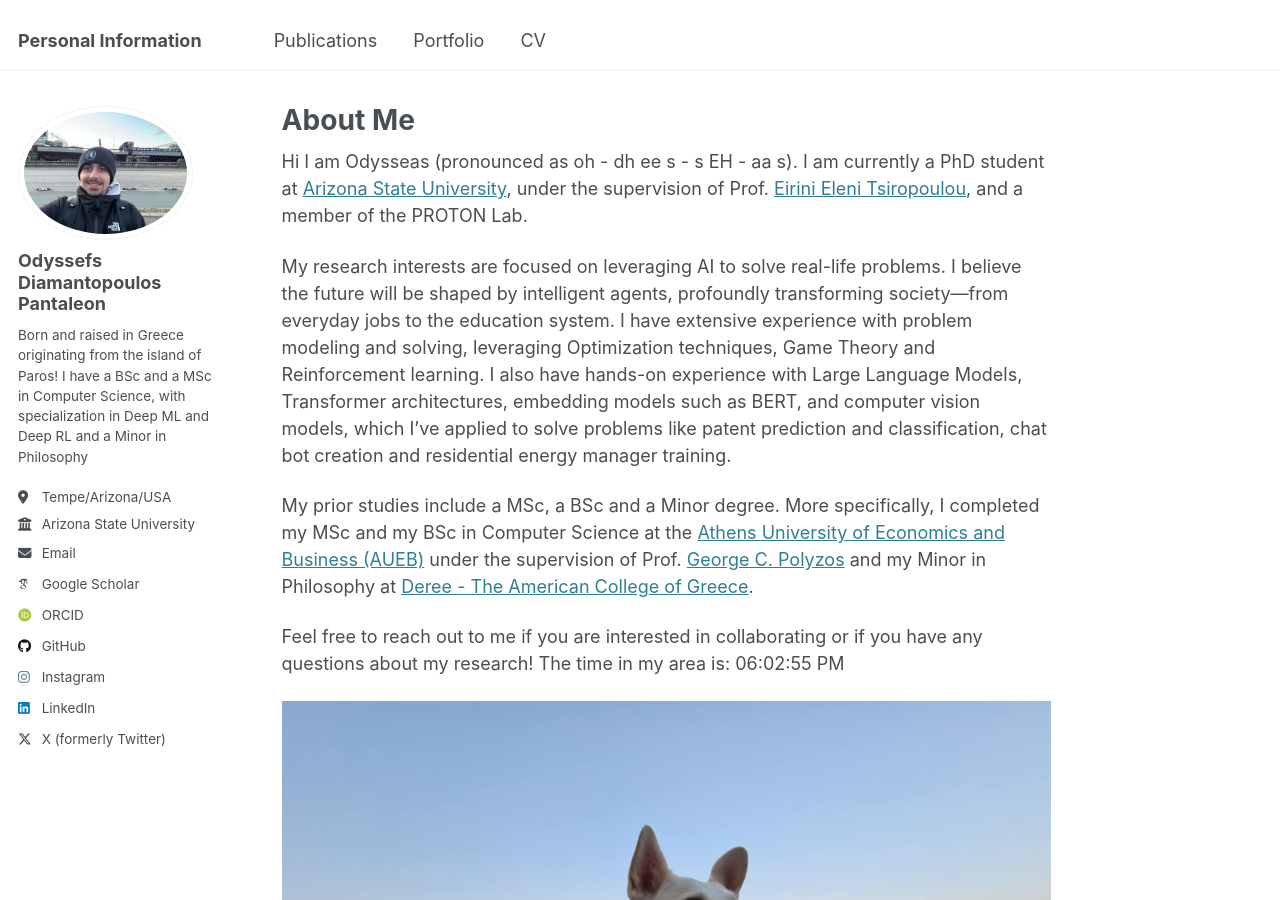
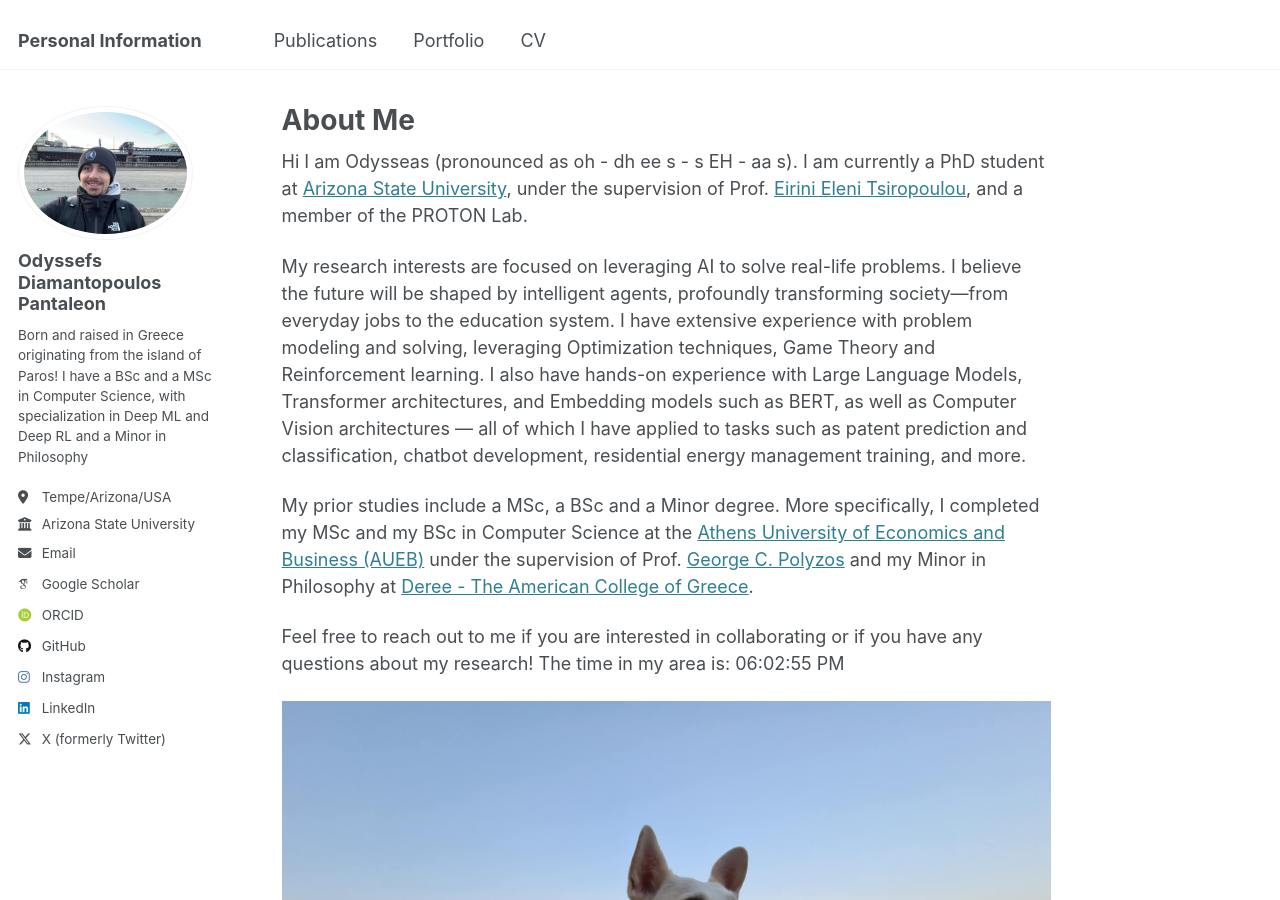
Before and after one commit to gody10/gody10.github.io, a Jekyll site: the page built from _pages/about.md, in a window 1280 px wide and 900 px high. Built offline with Jekyll 4.4.1, drawn with Linux system fonts in a browser that asks for light colours; some web fonts are replaced.

Commit message:
Change bio text

```diff
--- a/_pages/about.md
+++ b/_pages/about.md
@@ -9,7 +9,7 @@ redirect_from:
 
 Hi I am Odysseas (pronounced as oh - dh ee s - s EH - aa s). I am currently a PhD student at [Arizona State University](https://www.asu.edu), under the supervision of Prof. [Eirini Eleni Tsiropoulou](https://sites.google.com/view/eirini-eleni-tsiropoulou/home),  and a member of the PROTON Lab.
 
-My research interests are focused on leveraging AI to solve real-life problems. I believe the future will be shaped by intelligent agents, profoundly transforming society—from everyday jobs to the education system. I have extensive experience with problem modeling and solving, leveraging Optimization techniques, Game Theory and Reinforcement learning. I also have hands-on experience with Large Language Models, Transformer architectures, embedding models such as BERT, and computer vision models, which I’ve applied to solve problems like patent prediction and classification, chat bot creation and residential energy manager training.
+My research interests are focused on leveraging AI to solve real-life problems. I believe the future will be shaped by intelligent agents, profoundly transforming society—from everyday jobs to the education system. I have extensive experience with problem modeling and solving, leveraging Optimization techniques, Game Theory and Reinforcement learning. I also have hands-on experience with Large Language Models, Transformer architectures, and Embedding models such as BERT, as well as Computer Vision architectures — all of which I have applied to tasks such as patent prediction and classification, chatbot development, residential energy management training, and more.
 
 My prior studies include a MSc, a BSc and a Minor degree. More specifically, I completed my MSc and my BSc in Computer Science at the [Athens University of Economics and Business (AUEB)](https://aueb.gr/en) under the supervision of Prof. [George C. Polyzos](https://www.aueb.gr/en/faculty_page/polyzos-george) and my Minor in Philosophy at [Deree - The American College of Greece](https://www.acg.edu/).
 
```
